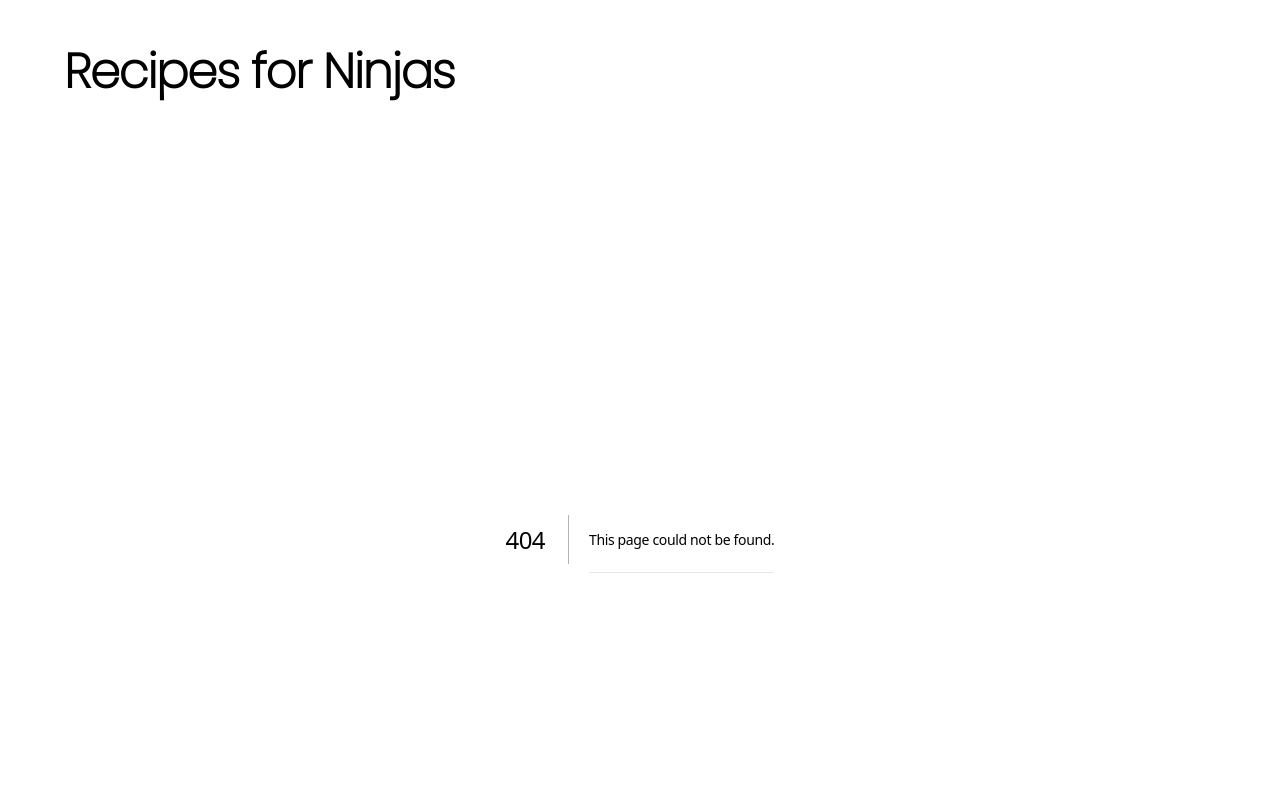
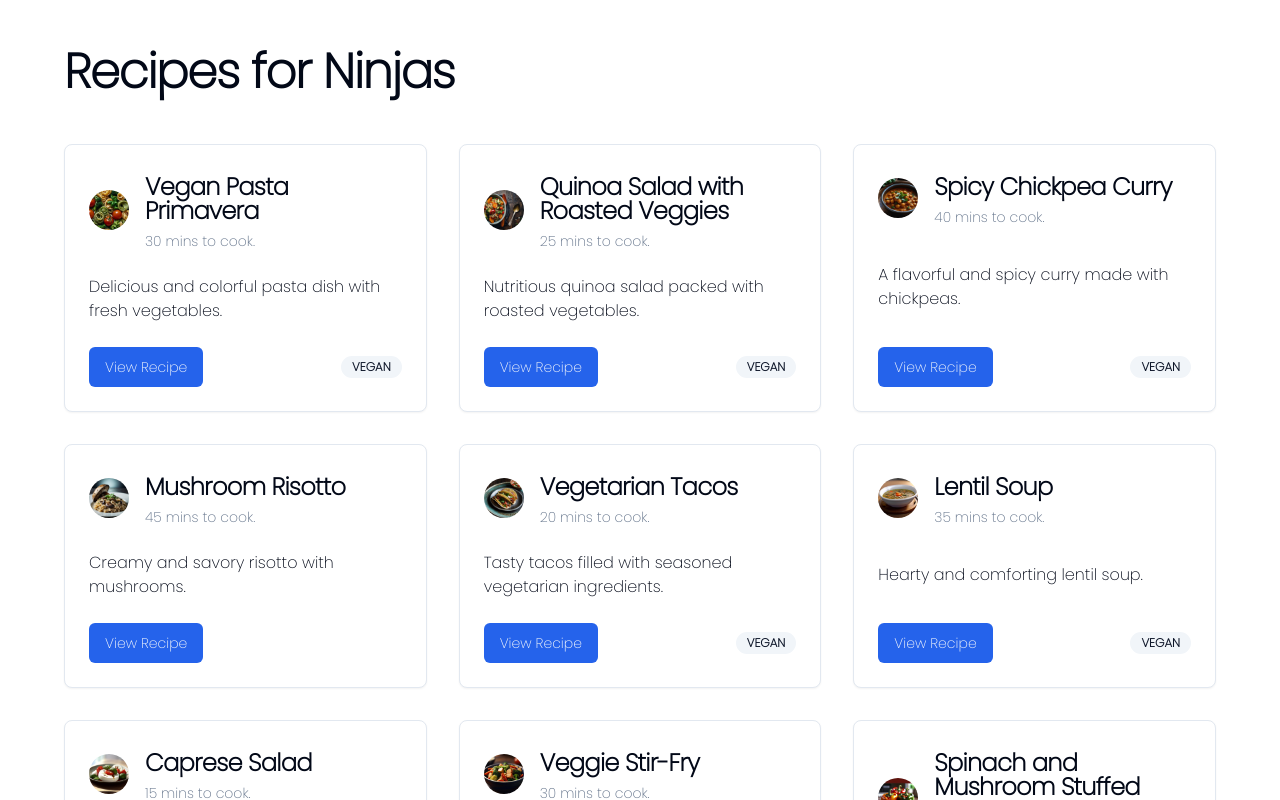
Before and after one commit to m0nadicph0/recipe, a Next.js app: page /dashboard in a window 1280 px wide. Before the commit this address had no page. Shown: the top 800 px of the page. Built offline with nearby package versions, Linux system fonts and the light colour scheme; data requests are answered from the project's data file.

Commit message:
add route groups

```diff
--- /dev/null
+++ b/src/app/(protected)/dashboard/page.tsx
@@ -0,0 +1,56 @@
+'use client'
+
+import { Badge } from '@/components/ui/badge'
+import { Button } from '@/components/ui/button'
+import { Card, CardContent, CardDescription, CardFooter, CardHeader, CardTitle } from '@/components/ui/card'
+import { Avatar, AvatarImage, AvatarFallback } from '@/components/ui/avatar'
+import React from 'react'
+
+interface Recipe {
+  id: string,
+  title: string,
+  image: string,
+  time: number,
+  description: string,
+  vegan: boolean,
+}
+
+async function getRecipes(): Promise<Recipe[]> {
+  const result = await fetch('http://localhost:4000/recipes')
+  return result.json()
+}
+
+
+export default async function DashboardPage() {
+  const recipes = await getRecipes()
+
+  return (
+    <main>
+      <div className="grid grid-cols-3 gap-8">
+        {recipes.map(recipe => (
+         <Card key={recipe.id} className="flex flex-col justify-between">
+            <CardHeader className="flex-row gap-4 items-center">
+              <Avatar>
+                <AvatarImage src={`/img/${recipe.image}`}/>
+                <AvatarFallback>
+                  {recipe.title.slice(0,2)}
+                </AvatarFallback>
+              </Avatar>
+              <div>
+                <CardTitle>{recipe.title}</CardTitle>
+                <CardDescription>{recipe.time} mins to cook.</CardDescription>
+              </div>
+            </CardHeader>
+            <CardContent>
+              {recipe.description}
+            </CardContent>
+            <CardFooter className="flex justify-between">
+              <Button>View Recipe</Button>
+              {recipe.vegan && <Badge variant="secondary">VEGAN</Badge>}
+            </CardFooter>
+         </Card>
+        ))}
+      </div>
+    </main>
+  )
+}
--- /dev/null
+++ b/src/app/(protected)/layout.tsx
@@ -0,0 +1,12 @@
+import React, { ReactNode } from 'react'
+
+export default function ProtectedLayout({children}: {children: ReactNode}) {
+  return (
+    <div>
+       <nav>
+          <h1>Recipes for Ninjas</h1>
+        </nav>
+      {children}
+    </div>
+  )
+}
--- /dev/null
+++ b/src/app/(public)/layout.tsx
@@ -0,0 +1,10 @@
+import React, { ReactNode } from 'react'
+
+export default function PublicLayout({children}:{children: ReactNode}) {
+  return (
+    <div>
+      <div>public pages</div>
+      {children}
+    </div>
+  )
+}
--- /dev/null
+++ b/src/app/(public)/login/page.tsx
@@ -0,0 +1,9 @@
+import React from 'react'
+
+export default function LoginPage() {
+  return (
+    <div>
+
+    </div>
+  )
+}
--- /dev/null
+++ b/src/app/(public)/register/page.tsx
@@ -0,0 +1,9 @@
+import React from 'react'
+
+export default function RegisterPage() {
+  return (
+    <div>
+      Sign Up
+    </div>
+  )
+}
--- a/src/app/layout.tsx
+++ b/src/app/layout.tsx
@@ -8,8 +8,8 @@ const poppins = Poppins({
 });
 
 export const metadata: Metadata = {
-  title: "Create Next App",
-  description: "Generated by create next app",
+  title: "Ninja Recipes",
+  description: "Recipes for Ninjas",
 };
 
 export default function RootLayout({
@@ -20,9 +20,6 @@ export default function RootLayout({
   return (
     <html lang="en">
       <body className={poppins.className}>
-        <nav>
-          <h1>Recipes for Ninjas</h1>
-        </nav>
         {children}
       </body>
     </html>
--- a/src/app/page.tsx
+++ b/src/app/page.tsx
@@ -1,53 +1,13 @@
-import { Avatar, AvatarFallback, AvatarImage } from "@/components/ui/avatar";
-import { Badge } from "@/components/ui/badge";
-import { Button } from "@/components/ui/button";
-import { Card, CardContent, CardDescription, CardFooter, CardHeader, CardTitle } from "@/components/ui/card";
+'use client'
+import { useRouter } from "next/navigation";
+import { useEffect } from "react";
 
-
-interface Recipe {
-  id: string,
-  title: string,
-  image: string,
-  time: number,
-  description: string,
-  vegan: boolean,
-}
-
-async function getRecipes(): Promise<Recipe[]> {
-  const result = await fetch('http://localhost:4000/recipes')
-  return result.json()
-}
-
-export default async function Home() {
-  const recipes = await getRecipes()
-
+export default function Home() {
+  const router = useRouter()
+  useEffect( () => {
+    router.push('/dashboard')
+  }, [router])
   return (
-    <main>
-      <div className="grid grid-cols-3 gap-8">
-        {recipes.map(recipe => (
-         <Card key={recipe.id} className="flex flex-col justify-between">
-            <CardHeader className="flex-row gap-4 items-center">
-              <Avatar>
-                <AvatarImage src={`/img/${recipe.image}`}/>
-                <AvatarFallback>
-                  {recipe.title.slice(0,2)}
-                </AvatarFallback>
-              </Avatar>
-              <div>
-                <CardTitle>{recipe.title}</CardTitle>
-                <CardDescription>{recipe.time} mins to cook.</CardDescription>
-              </div>
-            </CardHeader>
-            <CardContent>
-              {recipe.description}
-            </CardContent>
-            <CardFooter className="flex justify-between">
-              <Button>View Recipe</Button>
-              {recipe.vegan && <Badge variant="secondary">VEGAN</Badge>}
-            </CardFooter>
-         </Card>
-        ))}
-      </div>
-    </main>
+    <main></main>
   );
 }
```
